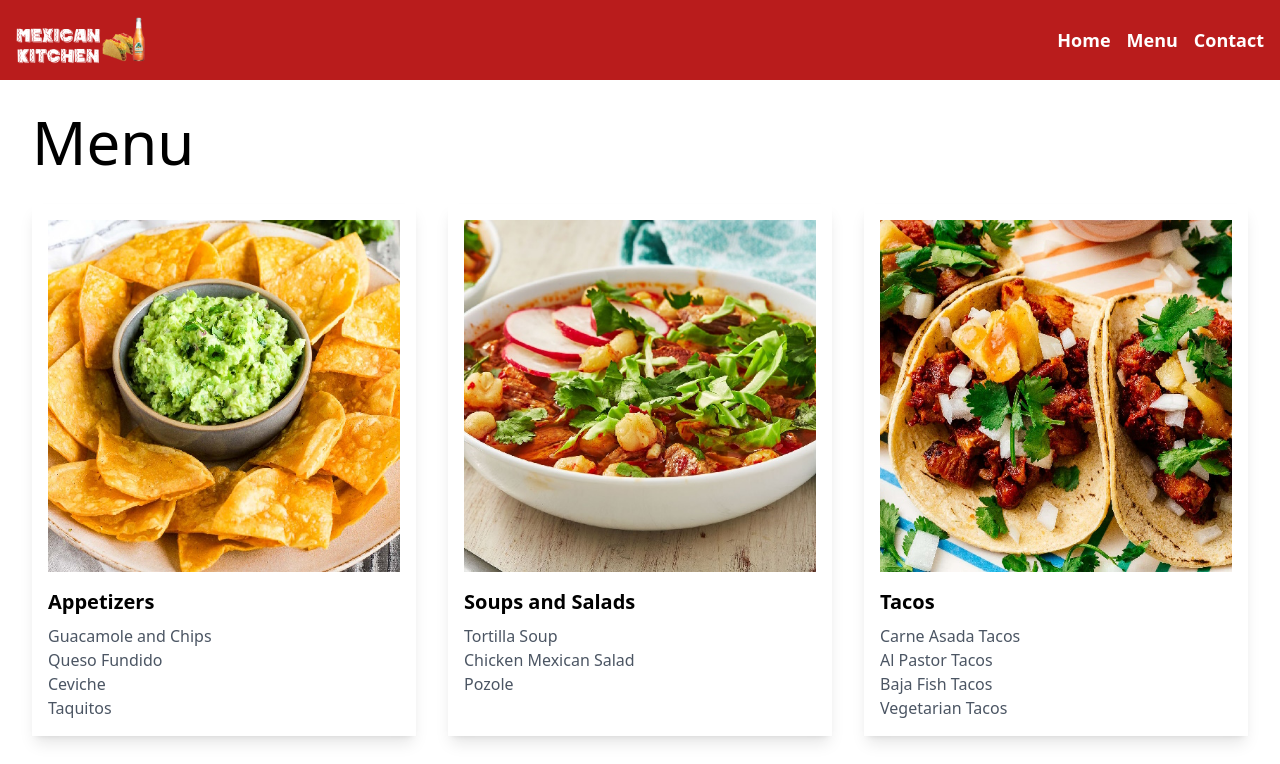
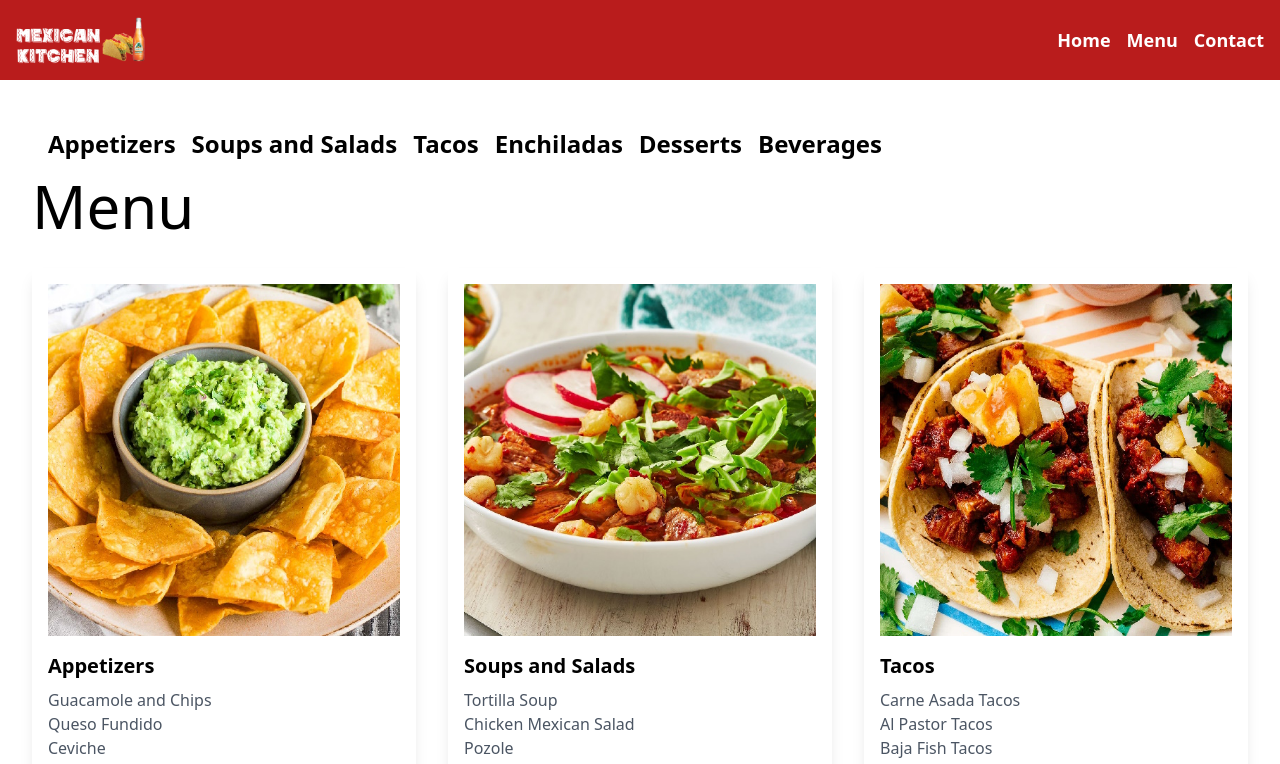
Before and after one commit to melyespinofl96/restaurant-2, an Angular app: page /menu in a window 1280 px wide. Shown: the top 764 px of the page. Built offline with nearby package versions, Linux system fonts and the light colour scheme.

Commit message:
papa johns menu

```diff
--- a/src/app/menu/menu.component.html
+++ b/src/app/menu/menu.component.html
@@ -2,9 +2,51 @@
 <section class="max-w-7xl mx-auto px-8 sm:px-6 lg:px-8 py-8" id="menu-section">
     <div class="container mx-auto">
 
-     <div *ngIf="menu !=true" class="bg-red-500 shadow-md p-2 my-5 max-w-fit" (click)="menuToggle()" style="cursor:pointer;">
+      <!--div *ngIf="menu !=true" class="bg-red-500 shadow-md p-2 my-5 max-w-fit" (click)="menuToggle()" style="cursor:pointer;">
         <h3 class="text-xl font-bold m-2 text-white">< Back To Menu</h3>
-     </div>
+      </div-->
+
+      <nav class=" text-black p-4">
+        <div class="container mx-auto flex justify-between items-center relative">
+
+          <!-- Mobile Menu Button -->
+          <button class="flex items-center justify-center sm:hidden text-2xl font-bold relative">
+            <svg class="h-6 w-6 fill-current" viewBox="0 0 24 24">
+              <path d="M4 6h16M4 12h16M4 18h16" stroke="currentColor" stroke-width="2" stroke-linecap="round" stroke-linejoin="round"/>
+            </svg>
+          </button>
+
+          <!-- Desktop Navigation Links -->
+          <ul class="hidden sm:flex space-x-4 relative align-middle" id="nav-links">
+            <li>
+              <p class="hover:text-gray-300 text-2xl font-bold"
+                (click)="appetizersToggle()" style="cursor:pointer;">Appetizers</p>
+            </li>
+            <li>
+              <p class="hover:text-gray-300 text-2xl font-bold"
+                (click)="soupsAndSaladsToggle()" style="cursor:pointer;">Soups and Salads</p>
+            </li>
+            <li>
+              <p class="hover:text-gray-300 text-2xl font-bold"
+                (click)="tacosToggle()" style="cursor:pointer;">Tacos</p>
+            </li>
+            <li>
+              <p class="hover:text-gray-300 text-2xl font-bold"
+                (click)="enchiladasToggle()" style="cursor:pointer;">Enchiladas</p>
+            </li>
+            <li>
+              <p class="hover:text-gray-300 text-2xl font-bold"
+                (click)="dessertsToggle()" style="cursor:pointer;">Desserts</p>
+            </li>
+            <li>
+              <p class="hover:text-gray-300 text-2xl font-bold"
+                (click)="beveragesToggle()" style="cursor:pointer;">Beverages</p>
+            </li>
+          </ul>
+
+        </div>
+      </nav>
+
 
       <!--Food Categories-->
       <h2  *ngIf="menu" class="text-6xl mb-8">Menu</h2>
```
